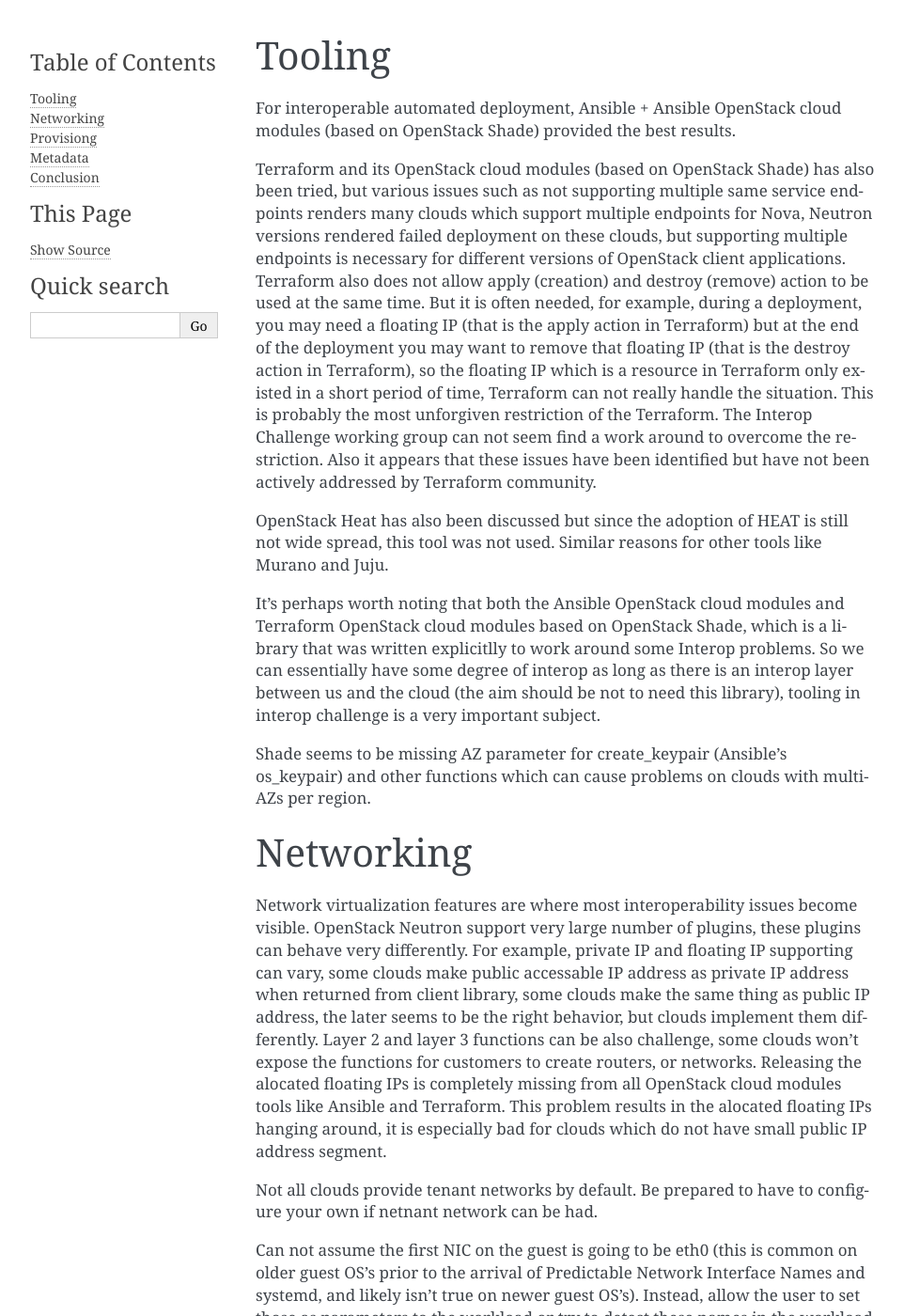
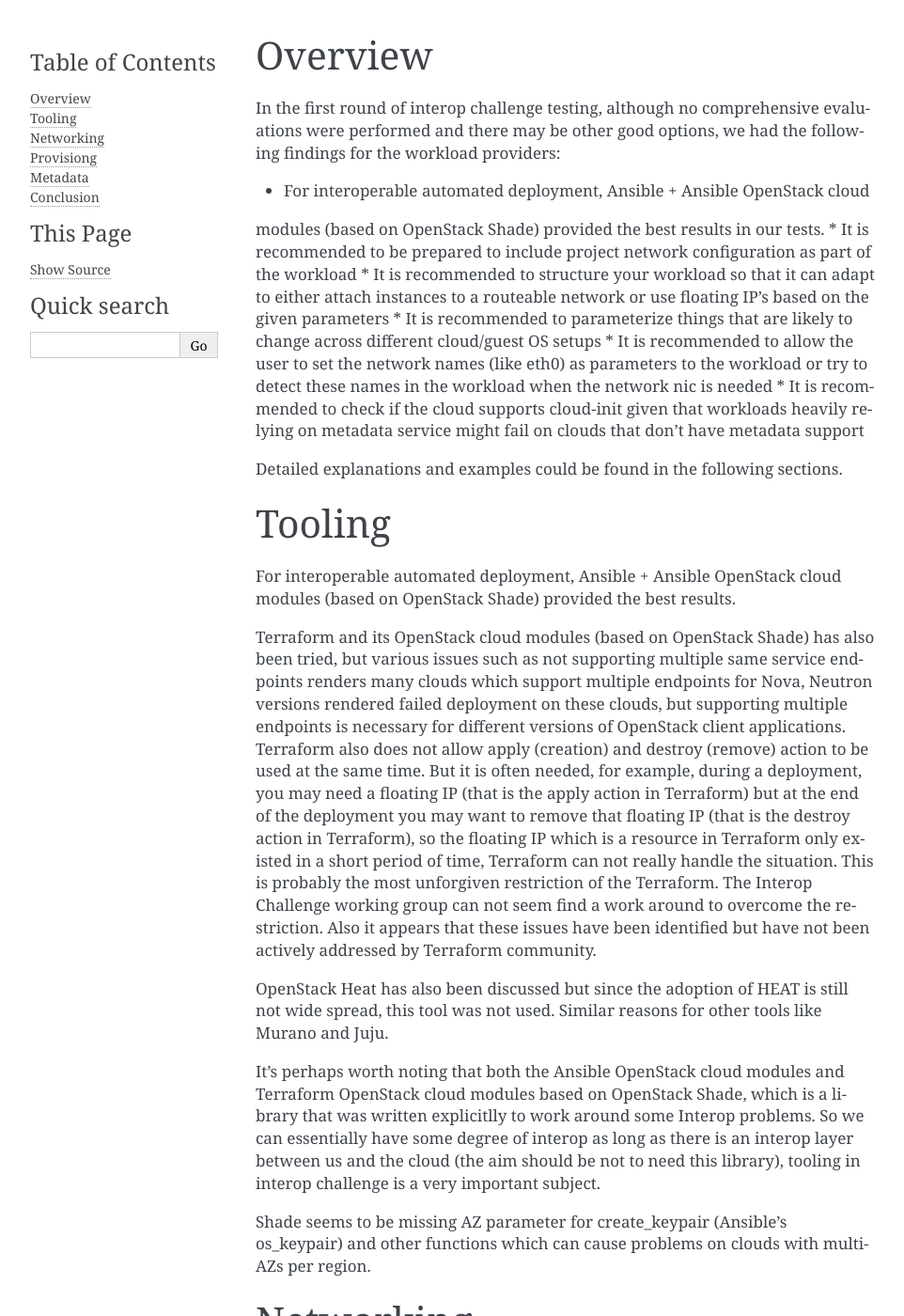
Before and after one commit to openstack-archive/interop-workloads, a Sphinx documentation site: the page built from doc/source/lessonslearnt.rst, in a window 1280 px wide and 1400 px high. Shown: the whole window at 94% size, without its empty margins (148-1110 px from the left). Built offline with Sphinx 7.4.7, drawn with Linux system fonts in a browser that asks for light colours; some of the changed text lies outside the part shown.

Commit message:
Add Overview Section For lessonslearnt document
Change-Id: I37f324353e59426ddf1e223327a72c63ec87efe5

```diff
--- a/doc/source/lessonslearnt.rst
+++ b/doc/source/lessonslearnt.rst
@@ -1,3 +1,28 @@
+Overview
+--------
+
+In the first round of interop challenge testing, although no comprehensive evaluations
+were performed and there may be other good options, we had the following findings
+for the workload providers:
+
+* For interoperable automated deployment, Ansible + Ansible OpenStack cloud
+modules (based on OpenStack Shade) provided the best results in our tests.
+* It is recommended to be prepared to include project network configuration as
+part of the workload
+* It is recommended to structure your workload so that it can adapt to either
+attach instances to a routeable network or use floating IP's based on the given
+parameters
+* It is recommended to parameterize things that are likely to change across
+different cloud/guest OS setups
+* It is recommended to allow the user to set the network names (like eth0) as
+parameters to the workload or try to detect these names in the workload when the
+network nic is needed
+* It is recommended to check if the cloud supports cloud-init given that workloads
+heavily relying on metadata service might fail on clouds that don't have metadata
+support
+
+Detailed explanations and examples could be found in the following sections.
+
 Tooling
 -------
 
@@ -54,8 +79,8 @@
 This problem results in the alocated floating IPs hanging around, it is
 especially bad for clouds which do not have small public IP address segment.
 
-Not all clouds provide tenant networks by default.  Be prepared to have to
-configure your own if netnant network can be had.
+Not all clouds provide tenant networks by default.  Be prepared to configure
+your own tenant network if the cloud supports tenant network.
 
 Can not assume the first NIC on the guest is going to be eth0 (this is common
 on older guest OS's prior to the arrival of Predictable Network Interface
```
